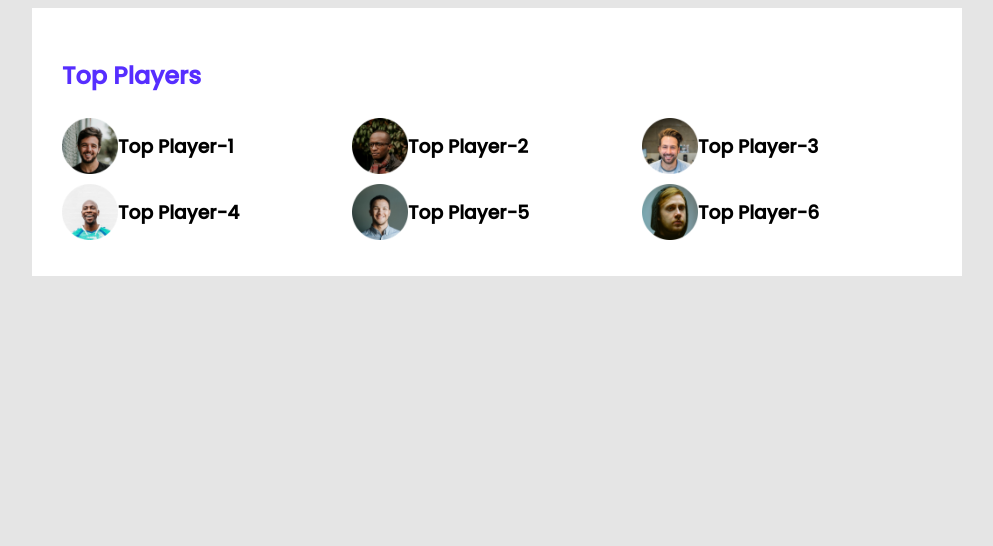
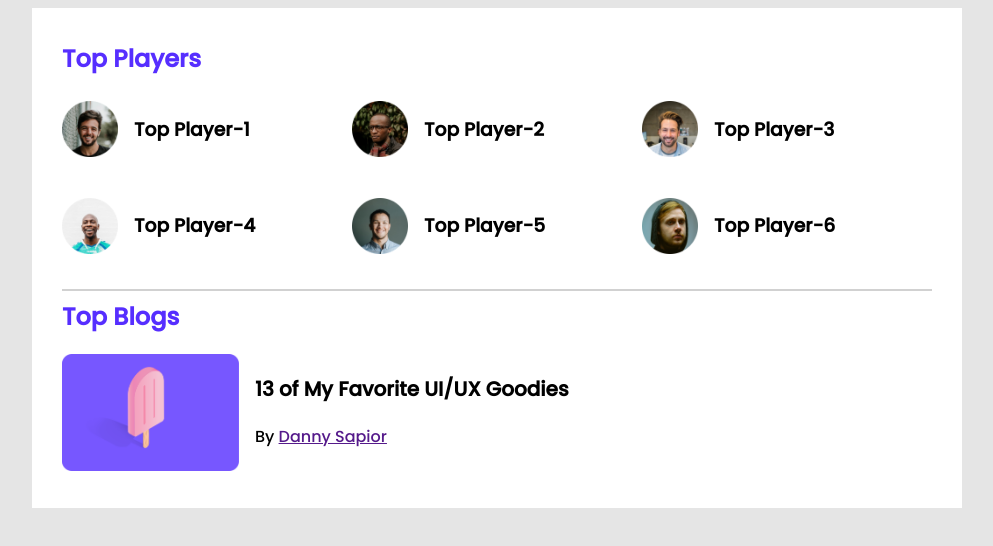
Before and after one commit to Ashik-Faysal/leader-bord-css-project, a plain HTML site: page index.html in a window 1280 px wide. Shown: the whole page, without its empty margins (143-1136 px from the left). Drawn offline with Linux system fonts and the light colour scheme; a web font is replaced by a local one.

Commit message:
added blog section

```diff
--- a/css/style.css
+++ b/css/style.css
@@ -5,6 +5,7 @@ body {
   font-family: "Poppins", sans-serif;
   background: #e5e5e5;
 }
+
 /* top players style  */
 main {
   display: flex;
@@ -15,13 +16,22 @@ main {
   width: 870px;
   padding: 30px;
 }
+hr {
+  border: 1px solid #d1d1d1;
+}
+.top-players {
+  margin-bottom: 30px;
+}
+
 .section-title {
   color: #562eff;
   font-size: 24px;
+  margin-top: 3px;
 }
 .players {
   display: grid;
   grid-template-columns: repeat(3, 1fr);
+  grid-row-gap: 30px;
 }
 .player {
   display: flex;
@@ -31,3 +41,32 @@ main {
   width: 56px;
   height: 56px;
 }
+.player-name {
+  margin-left: 16px;
+}
+
+/*--------------------
+         top blog styles
+----------------------------*/
+.blog{
+    display: flex;
+}
+.blog .thumbnail img {
+  width: 177px;
+  height: 117px;
+}
+.blog-info{
+      margin-left: 16px;
+}
+.blog-title{
+    font-size: 20px;
+}
+.blog-author{
+    color: #9F9F9F;
+    font-size: 16px;
+}
+.blog-author a{
+    text-decoration: none;
+    font-size: 16px;
+    color: #562eff;
+}
--- a/index.html
+++ b/index.html
@@ -47,6 +47,22 @@
             </div>
           </div>
         </div>
+        <hr>
+        <div class="top-blogs">
+            <h2 class="section-title">Top Blogs</h2>
+            <div class="blogs">
+                <article class="blog">
+                    <div class="thumbnail">
+                        <img src="./images/blogs/blog-1.png" alt="">
+                    </div>
+                    <div class="blog-info">
+                        <h3 class="blog-title">13 of My Favorite UI/UX Goodies</h3>
+                        <p class="blog-authot
+                        r">By <a href="">Danny Sapior</a></p>
+                    </div>
+                </article>
+            </div>
+        </div>
       </section>
     </main>
   </body>
```
